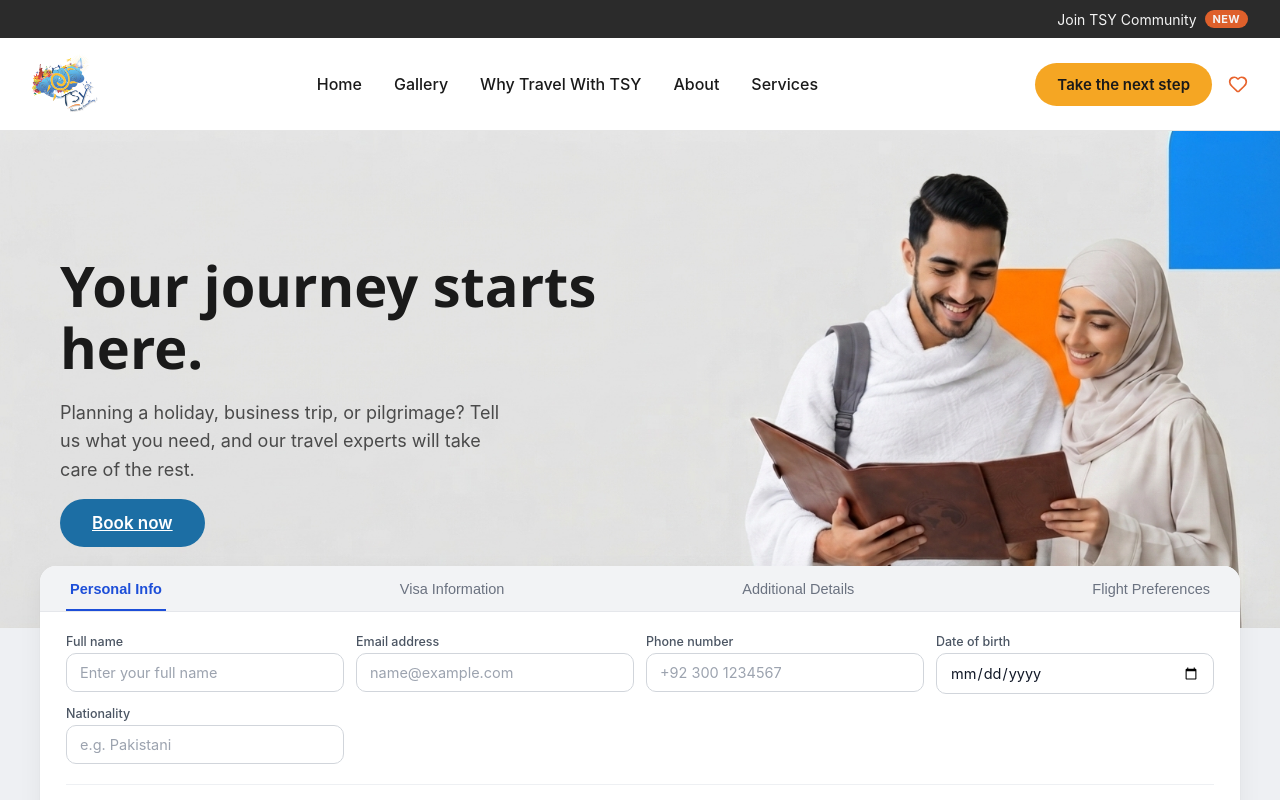
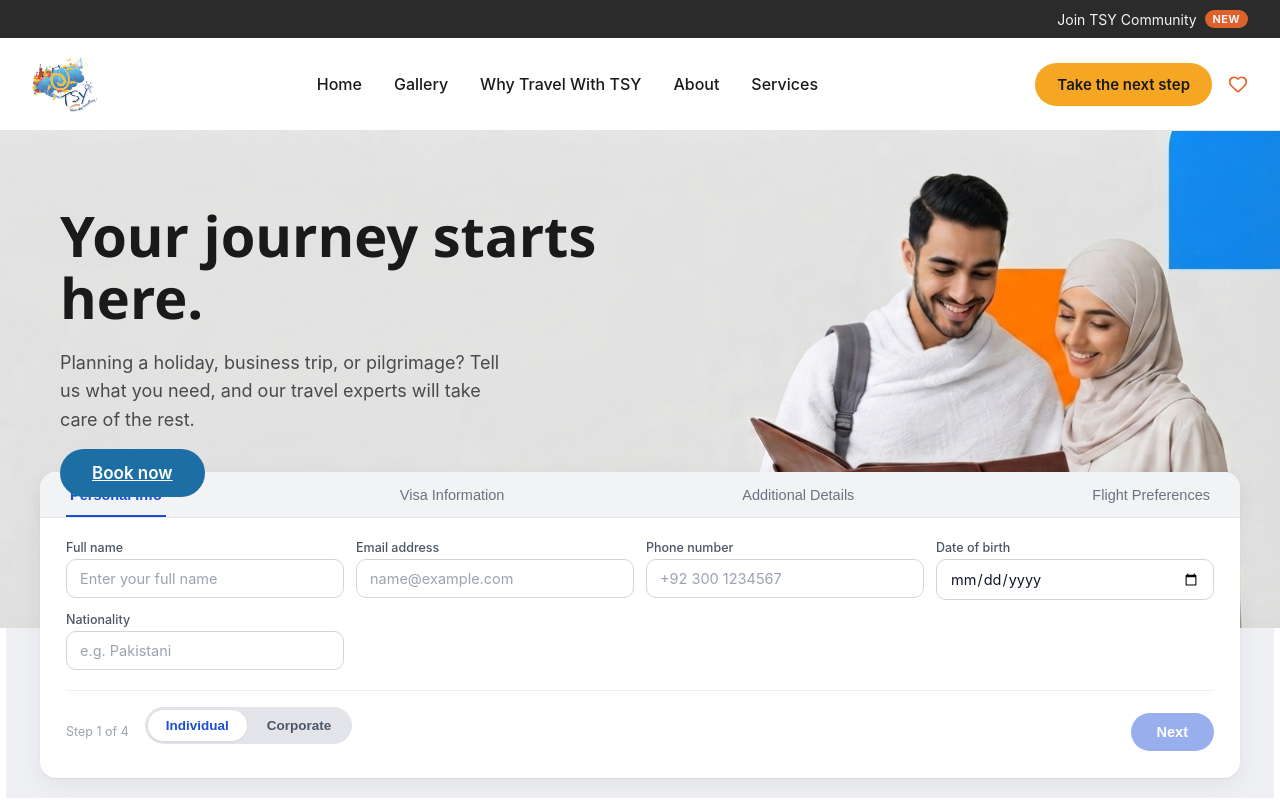
Before and after one commit to Fuzailnaeem/TSY-GIT, a React (Vite) app: page / in a window 1280 px wide. Shown: the top 800 px of the page. Built offline with nearby package versions, Linux system fonts and the light colour scheme.

Commit message:
Updated website changes

```diff
--- a/src/components/homepage/hero/hero.css
+++ b/src/components/homepage/hero/hero.css
@@ -9,6 +9,11 @@
     margin-top: 400px !important;
   }
 }
+@media (max-width: 1366px) {
+.study-form-container{
+        margin-top: -100px !important;
+        padding: 6px;
+    } }
 .hero {
   position: relative;
   width: 100%;
@@ -17,6 +22,9 @@
   max-height: 620px;         /* pehle 490px tha — badha diya */
   overflow: visible;
   font-family: "Inter", "Segoe UI", sans-serif;
+}
+.study-form-container {
+    margin-top: -163px;
 }
 .hero-bg {
     display: block;
@@ -49,6 +57,7 @@
 
 .hero-text {
   max-width: 540px;
+  margin-top: -100px;
 }
 
 /* ---------- Badge (eyebrow above title) ----------
--- a/src/components/homepage/studyform/Studysearchform.jsx
+++ b/src/components/homepage/studyform/Studysearchform.jsx
@@ -704,6 +704,8 @@ export default function VisaApplicationForm() {
 }
 
 const CSS = `
+
+
 @media screen and (max-width: 480px) {
     .vf-page {
         margin-top: 278px !important;
```
